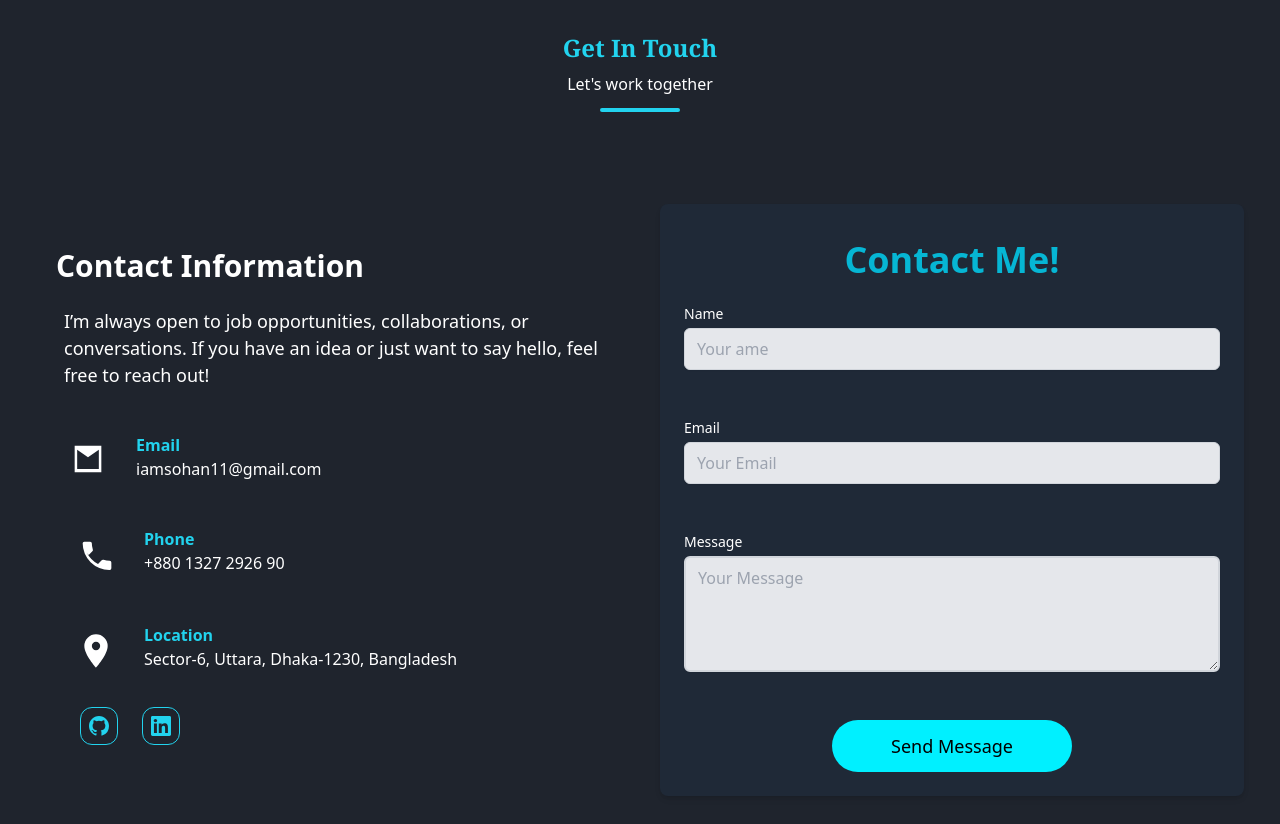
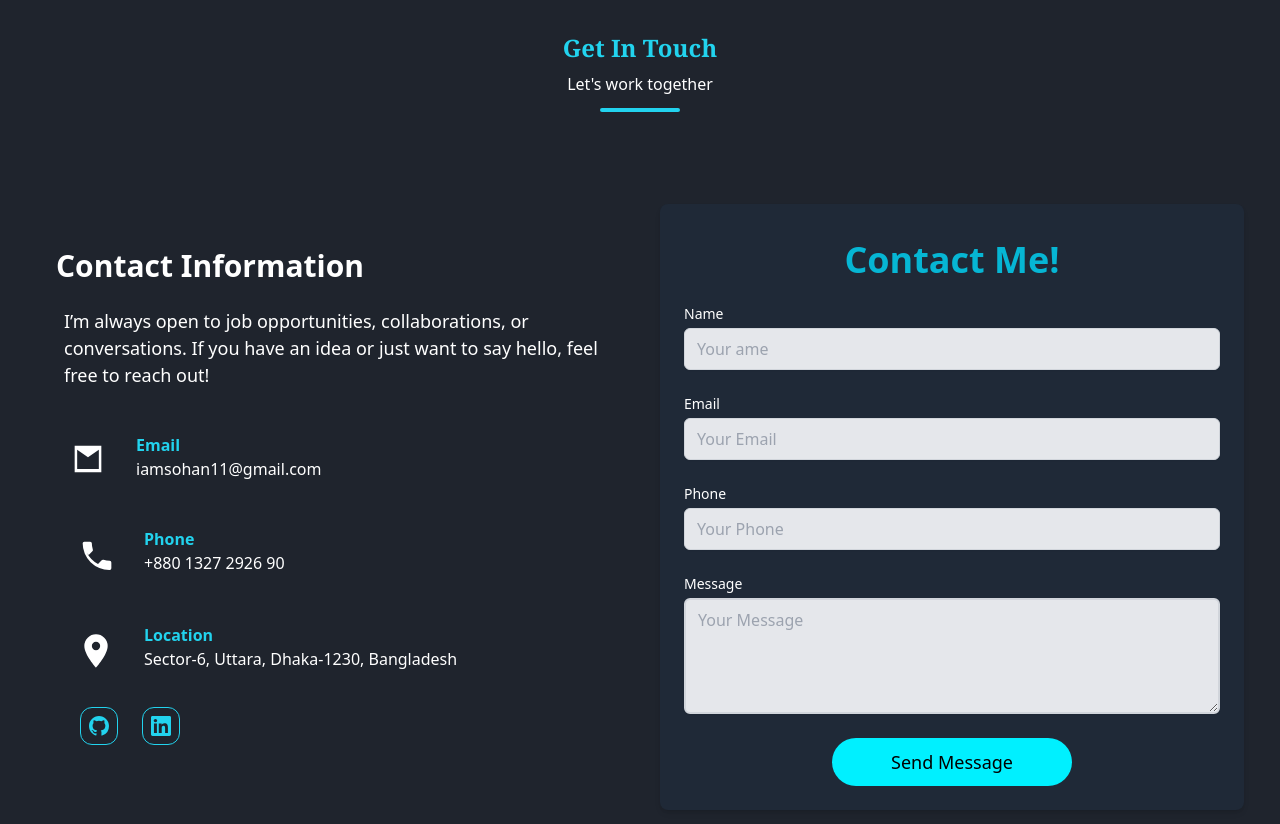
Before and after one commit to arsuhan/Cl---portfolio, a Vue app: page /contact in a window 1280 px wide. Shown: the top 824 px of the page. Built offline with nearby package versions, Linux system fonts and the light colour scheme.

Commit message:
hero update

```diff
--- a/src/views/Contact.vue
+++ b/src/views/Contact.vue
@@ -192,7 +192,7 @@ const submitForm = async () => {
       <div class="">
         <form
             @submit.prevent="submitForm"
-            class="bg-gray-800 rounded-lg xs:-mx-7 shadow-md xs:p-7 lg:p-6 lg:space-y-12 xs:space-y-5 md:space-y-4 xs:mt-5"
+            class="bg-gray-800 rounded-lg xs:-mx-7 shadow-md xs:p-7 lg:p-6 lg:space-y-6 xs:space-y-5 md:space-y-4 xs:mt-5"
           >
             <section class="xs:-mx-4 lg:mx-0 ">
                 <div class="flex items-center justify-center">
@@ -227,6 +227,19 @@ const submitForm = async () => {
               />
             </section>
             <section class="xs:-mx-4 lg:mx-0">
+              <label for="Email" class="block text-sm font-mediu text-white mb-1"
+                >Phone</label
+              >
+              <input
+                type="text"
+                id="phone"
+                placeholder="Your Phone"
+                v-model="phone"
+                required
+                class="mt- dark:bg-[#1f242d] block w-full px-3 py-2 border border-gray-300 rounded-md shadow-sm focus:ring-white focus:border-blue-500 bg-gray-200 dark:border-gray-600 dark:text-white"
+              />
+            </section>
+            <section class="xs:-mx-4 lg:mx-0">
               <label
                 for="Message"
                 class="block text-sm font-medium text-white mb-1"
@@ -246,7 +259,7 @@ const submitForm = async () => {
             <div class="flex items-center justify-center">
                 <button
               type="submit"
-              class="xs:flex xs:items-center xs:justify-center lg:items-start lg:justify-start lg:block xs:w-40 lg:w-60 md:px-4 shadow-white lg:px-8 xs:py-2 md:py-3 text-black bg-[#00f0ff] hover:shadow-[0_0_15px_rgba(0,0,0,0.4)] rounded-full font-medium transition duration-500 hover:shadow-cyan-400 dark:hover:shadow-cyan-400 xs:text-sm lg:text-lg"
+              class="xs:flex xs:items-center xs:justify-center lg:items-start lg:justify-start lg:block xs:w-40 lg:w-60 md:px-4 shadow-white lg:px-8 xs:py-2 md:py-2.5 text-black bg-[#00f0ff] hover:shadow-[0_0_15px_rgba(0,0,0,0.4)] rounded-full font-medium transition duration-500 hover:shadow-cyan-400 dark:hover:shadow-cyan-400 xs:text-sm lg:text-lg"
             >
               Send Message
             </button>
--- a/src/views/Experiance.vue
+++ b/src/views/Experiance.vue
@@ -7,8 +7,8 @@ const showMore = ref(false);
 
 <template>
 
-    <section id="experiance" class="lg:py-24 -my-1">
-  <div class="containe xs:-mx-1 lg:mx-12 px-5 md:px-12 lg:px-16 flex flex-col lg:flex-row items-center lg:items-start lg:-mt-14">
+    <section id="experiance" class="lg:py-24">
+  <div class="containe xs:-mx-1 lg:mx-12 px-5 md:px-12 lg:px-16 flex flex-col lg:flex-row items-center lg:items-start lg:mt-14">
 
     <div class="lg:w-1/2 flex justify-center lg:justify-start xs:mt-12 md:-mt-20 mx-auto duration-500 transition hover:scale-[1.03]">
       <img
--- a/src/views/Header/Footer.vue
+++ b/src/views/Header/Footer.vue
@@ -3,7 +3,7 @@
   <div class="max-w-6xl mx-auto flex flex-col md:flex-row md:justify-between lg:gap-32 xs:gap-6 text-center md:text-left">
 
     <div class="mb-6 md:mb-0">
-      <h1 class="lg:text-2xl xs:text-xl font-bold xs:flex xs:justify-center xs:items-center">
+      <h1 class="lg:text-2xl xs:text-xl md:text-base font-bold xs:flex xs:justify-center xs:items-center">
         <span class="text-cyan-400">Md. Sabbir Ahmed Sohan</span>
     </h1>
     <p class="text-gray-200 xs:text-[12px] lg:text-[18px] xs:mt-2 xs:justify-center xs:items-center">
@@ -12,7 +12,7 @@
     </div>
 
     <div class="flex-1">
-      <h3 class="font-bold mb-2">Quick Links</h3>
+      <h3 class="font-bold mb-2 md:text-sm">Quick Links</h3>
       <div class="w-10 h-1 bg-cyan-500 mx-auto md:mx-0 mb-4"></div>
       <ul class="space-y-1">
         <li><a href="#home" class="hover:underline hover:text-cyan-400">Home</a></li>
@@ -22,8 +22,8 @@
       </ul>
     </div>
 
-    <div class="flex-1">
-      <h3 class="font-bold mb-2">Contact</h3>
+    <div class="lg:flex-2 md:flex-1">
+      <h3 class="font-bold mb-2 md:text-sm">Contact</h3>
       <div class="w-10 h-1 bg-cyan-500 mx-auto md:mx-0 mb-4"></div>
       <p class="hover:underline hover:text-cyan-400">iamsohan11@gmail.com</p>
       <p class="mt-2 hover:underline hover:text-cyan-400">+880 1327 2926 90</p>
@@ -31,7 +31,7 @@
     </div>
 
     <div class="flex-1 flex flex-col items-center md:items-start">
-      <h3 class="font-bold mb-2">Follow Me</h3>
+      <h3 class="font-bold mb-2 md:text-sm">Follow Me</h3>
       <div class="w-10 h-1 bg-cyan-500 mx-auto md:mx-0 mb-4"></div>
       <section class="flex lg:gap-4 xs:gap-6 xs:mt-2">
      <a
--- a/src/views/Hero.vue
+++ b/src/views/Hero.vue
@@ -4,7 +4,7 @@
     class="md:py-2 md:min-h-[600px] lg:min-h-[580px] overflow-x-hidden"
   >
     <section
-      class="lg:min-h-screen flex items-center justify-center md:px-4 xs:px-4 relative"
+      class="lg:mt-40 flex items-center justify-center md:px-4 xs:px-4 relative"
     >
       <div
         class="items-center xs:mx-4 md:mx-10 lg:mx-20 flex flex-wrap lg:flex-nowrap"
@@ -101,7 +101,7 @@
               <button
                 class="w-48 md:w-52 lg:w-42 px-4 lg:px-8 py-2 md:py-3 text-black hover:shadow-cyan-400 bg-[#00f0ff] rounded-full font-medium duration-500 transition hover:shadow-[0_0_15px_rgba(0,0,0,0.4)]hover:shadow-cyan-400"
               >
-                Download CV
+                Download Resume
               </button>
             </a>
           </div>
--- a/src/views/Project.vue
+++ b/src/views/Project.vue
@@ -60,9 +60,9 @@ function openAppstore(project) {
         <div
           v-for="state in states"
           :key="state.title"
-          class="group bg-gray-700 border-2 border-cyan-400 lg:h-[480px] lg:w-[380px] xs:w-full md:w-[320px] lg:mx-auto md:h-[440px] rounded-lg shadow-sm dark:bg-gray-800 relative overflow-hidden transform transition-all duration-500 hover:-translate-y-2 xs:mt-7 md:mt-4"
+          class="group bg-gray-700 border-2 border-cyan-400 lg:h-[470px] lg:w-[370px] xs:w-full md:w-[320px] lg:mx-auto md:h-[432px] rounded-lg shadow-sm dark:bg-gray-800 relative overflow-hidden transform transition-all duration-500 hover:-translate-y-2 xs:mt-7 md:mt-4"
         >
-          <div class="overflow-hidden lg:h-[240px]">
+          <div class="overflow-hidden lg:h-[230px]">
             <img
               class="w-full lg:h-full xs:h-[190px] md:h-[195px] object-cover transition-transform duration-500 group-hover:scale-110 group-hover:-translate-y-2"
               :src="state.img"
```
